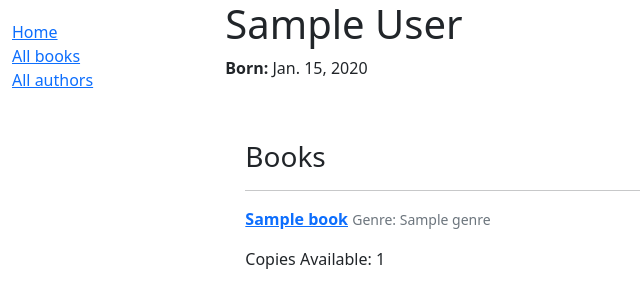
After one commit to rexbrandy/library_app, a Django app: page /catalog/authors/1 in a window 1280 px wide. The commit adds this page. Shown: the top 308 px of the page, without its empty margins (0-640 px from the left). Run offline with Django 4.2, Linux system fonts and the light colour scheme; tables that the repository leaves empty hold one stand-in row (values such as "Sample post").

Commit message:
Built Author listview and detailview

```diff
--- a/catalog/templates/base.html
+++ b/catalog/templates/base.html
@@ -23,7 +23,7 @@
             <ul class="sidebar-nav">
               <li><a href="{% url 'index' %}">Home</a></li>
               <li><a href="{% url 'books' %}">All books</a></li>
-              <li><a href="">All authors</a></li>
+              <li><a href="{% url 'authors' %}">All authors</a></li>
             </ul>
           {% endblock %}
         </div>
--- /dev/null
+++ b/catalog/templates/catalog/author_detail.html
@@ -0,0 +1,19 @@
+{% extends 'base.html' %}
+
+{% block content %}
+<h1>{{ author.first_name }} {{ author.last_name }}</h1>
+<p><strong>Born:</strong> {{ author.date_of_birth }}</p>
+<br/>
+<div style="margin-left:20px;margin-top:20px">
+  <h3>Books</h3>
+  {% for book in author.book_set.all %}
+    <hr/>
+    <p>
+      <a href="{{ book.get_absolute_url }}"><strong>{{ book.title }}</strong></a>
+      <span class="text-muted"><small>Genre: {{ book.genre.all|join:", " }}</small></span>
+    </p>
+    <p>Copies Available: {{ book.bookinstance_set.all.count }}</p>
+  {% endfor %}
+</div>
+
+{% endblock %}
--- a/catalog/templates/catalog/book_detail.html
+++ b/catalog/templates/catalog/book_detail.html
@@ -3,7 +3,7 @@
 {% block content %}
 <h1>{{ book.title }}</h1>
 
-<p><strong>Author:</strong> <a href="">{{ book.author }}</a></p>
+<p><strong>Author:</strong> <a href="{{ book.author.get_absolute_url }}">{{ book.author }}</a></p>
 <p><strong>Summary:</strong> {{ book.summary }}</p>
 <p><strong>Language:</strong> {{ book.language }}</p>
 <p><strong>Genre:</strong> {{ book.genre.all|join:", " }}</p>
--- a/catalog/urls.py
+++ b/catalog/urls.py
@@ -6,4 +6,6 @@ urlpatterns = [
     path('', views.index, name='index'),
     path('books/', views.BookListView.as_view(), name='books'),
     path('books/<int:pk>', views.BookDetailView.as_view(), name='book-detail'),
+    path('authors/', views.AuthorListView.as_view(), name='authors'),
+    path('authors/<int:pk>', views.AuthorDetailView.as_view(), name='author-detail'),
 ]
--- a/catalog/views.py
+++ b/catalog/views.py
@@ -19,10 +19,19 @@ def index(request):
 
     return render(request, 'index.html', context=context)
 
-
+# Book Views
 class BookListView(generic.ListView):
     model = Book
     paginate_by = 1
 
 class BookDetailView(generic.DetailView):
     model = Book
+
+
+# Author Views
+class AuthorListView(generic.ListView):
+    model = Author
+    paginate_by = 10
+
+class AuthorDetailView(generic.DetailView):
+    model = Author
```
Also changed, not shown: catalog/templates/catalog/author_list.html (added, +14 -0 lines).
